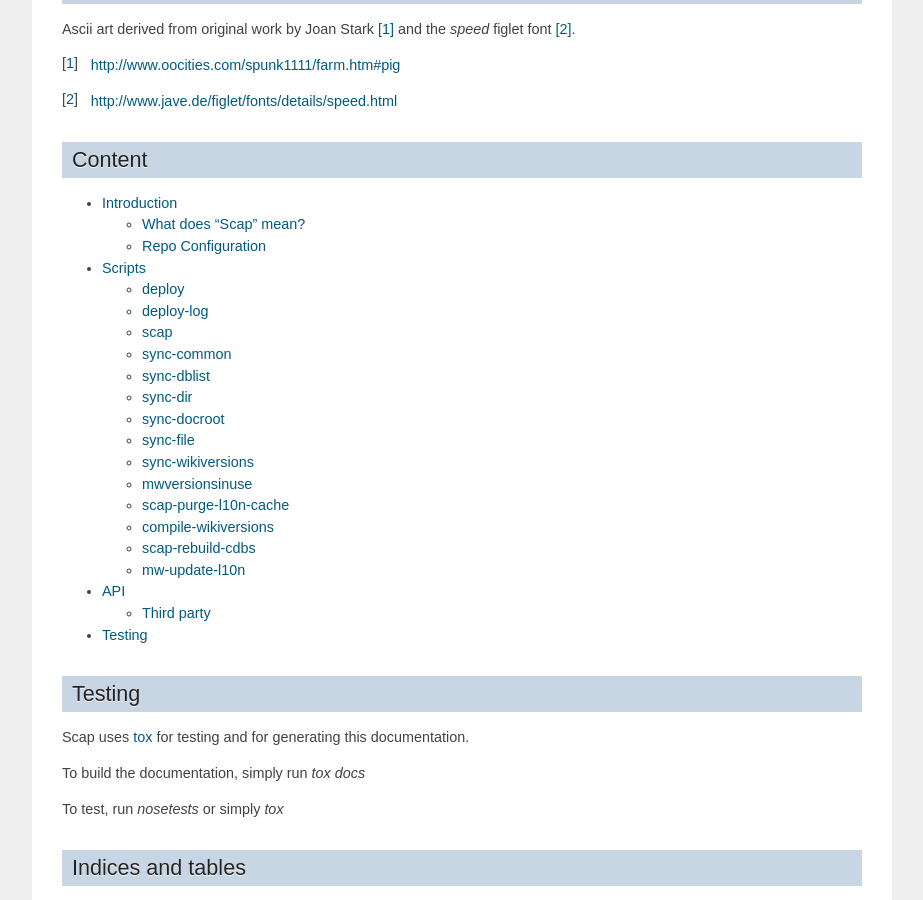
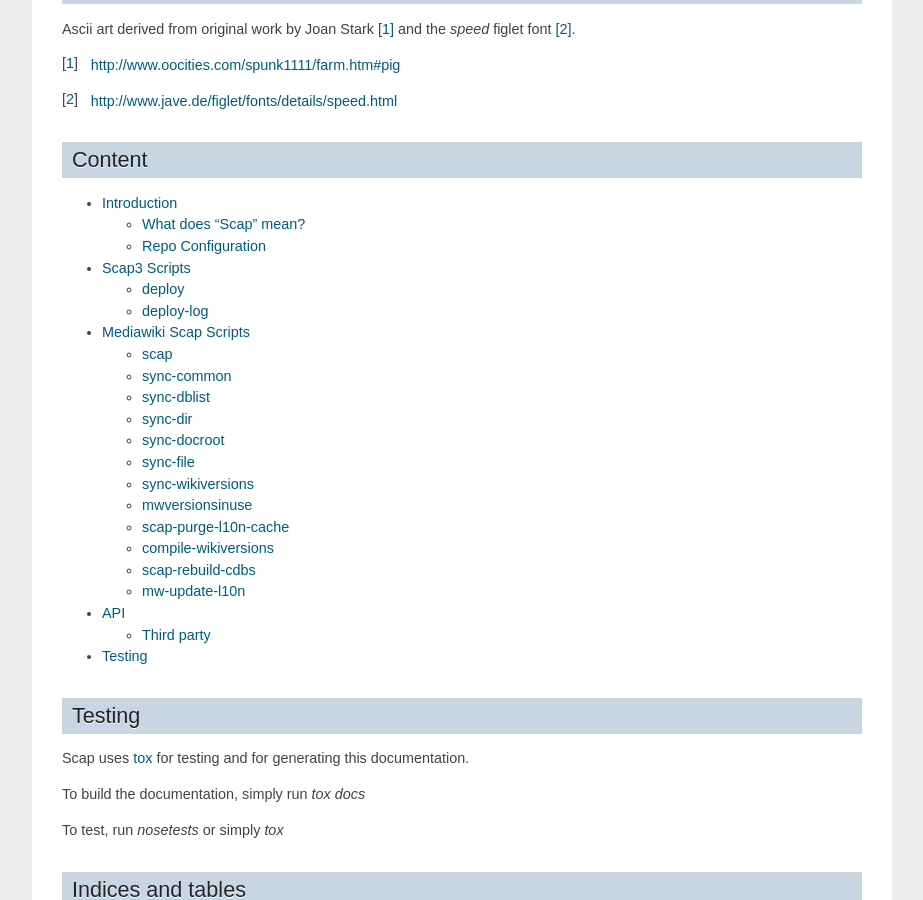
Before and after one commit to wikimedia/mediawiki-tools-scap, a Sphinx documentation site: the page built from docs/index.rst, in a window 1280 px wide and 900 px high, scrolled down 542 px. Shown: the whole window, without its empty margins (198-1121 px from the left). Built offline with Sphinx 7.4.7, drawn with Linux system fonts in a browser that asks for light colours.

Commit message:
separate scap3 and mediawiki sections in docs/scripts.rst
Reviewers: #release-engineering-team

Differential Revision: https://phabricator.wikimedia.org/D30

```diff
--- a/docs/scripts.rst
+++ b/docs/scripts.rst
@@ -1,6 +1,6 @@
-#######
-Scripts
-#######
+#############
+Scap3 Scripts
+#############
 
 .. _scap:
 
@@ -42,6 +42,10 @@ filter the entire file for matching records and exit.
    * :func:`scap.DeployLog`
    * :func:`scap.log.Filter`
    * :func:`scap.log.JSONFormatter`
+
+######################
+Mediawiki Scap Scripts
+######################
 
 scap
 ====
```
